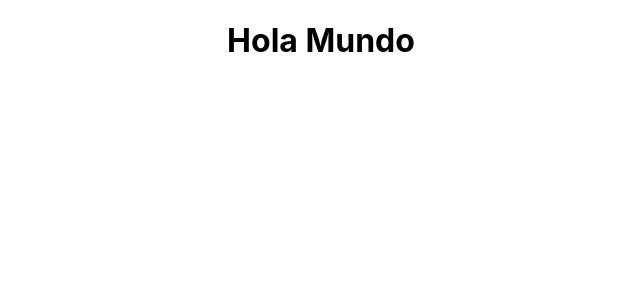
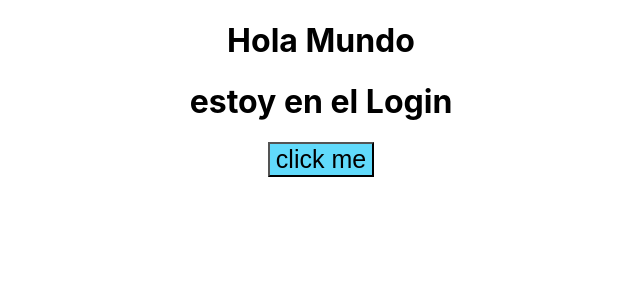
Before and after one commit to BigNight1/ProyectReact, a React (Create React App) app: page / in a window 1280 px wide. Shown: the top 300 px of the page, without its empty margins (319-959 px from the left). Built offline with nearby package versions, Linux system fonts and the light colour scheme.

Commit message:
avance con la practica de react

```diff
--- a/src/App.css
+++ b/src/App.css
@@ -36,3 +36,8 @@
     transform: rotate(360deg);
   }
 }
+
+.boton{
+  font-size: 25px;
+  background: #61dafb;
+}
--- a/src/App.jsx
+++ b/src/App.jsx
@@ -1,11 +1,12 @@
-import './App.css';
-import {login} from './Login.jsx';
+import "./App.css";
+import { Navbar } from "./Login";
+
 
 function App() {
   return (
     <div className="App">
       <h1>Hola Mundo</h1>
-      <login/>
+      <Navbar/>
     </div>
   );
 }
--- a/src/Login.jsx
+++ b/src/Login.jsx
@@ -1,9 +1,10 @@
-import { miclick } from './click.jsx';
+import {clickeame} from './click'
 
-export const login = () => {
-  return <div>
-      <h1>Probando Desde Login</h1>
-      <p>hola desde login</p>
-      <button id="click" onclick={miclick}>click me</button>
-  </div>;
-};
+export const Navbar = ()=>{
+  return (
+    <div>
+      <h1>estoy en el Login</h1>
+      <button class ="boton"onClick={clickeame}>click me</button>
+    </div>
+  )
+}
--- a/src/click.jsx
+++ b/src/click.jsx
@@ -1,4 +1,3 @@
-
-export const miclick = ()=>{
-   console.log("hola desde la consola , me hiciste click")
+export const clickeame = () =>{
+    console.log("me clickeaste")
 }
```
